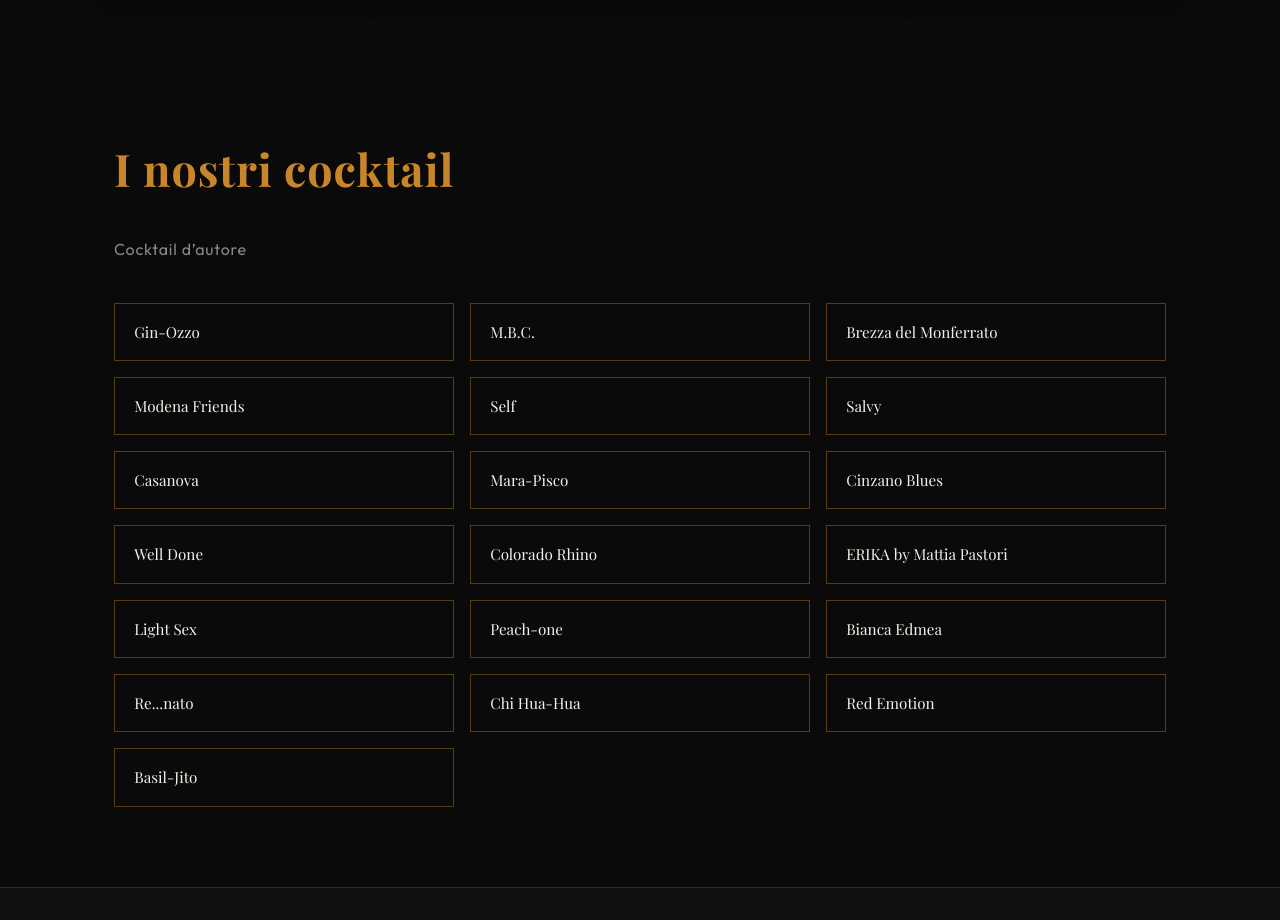
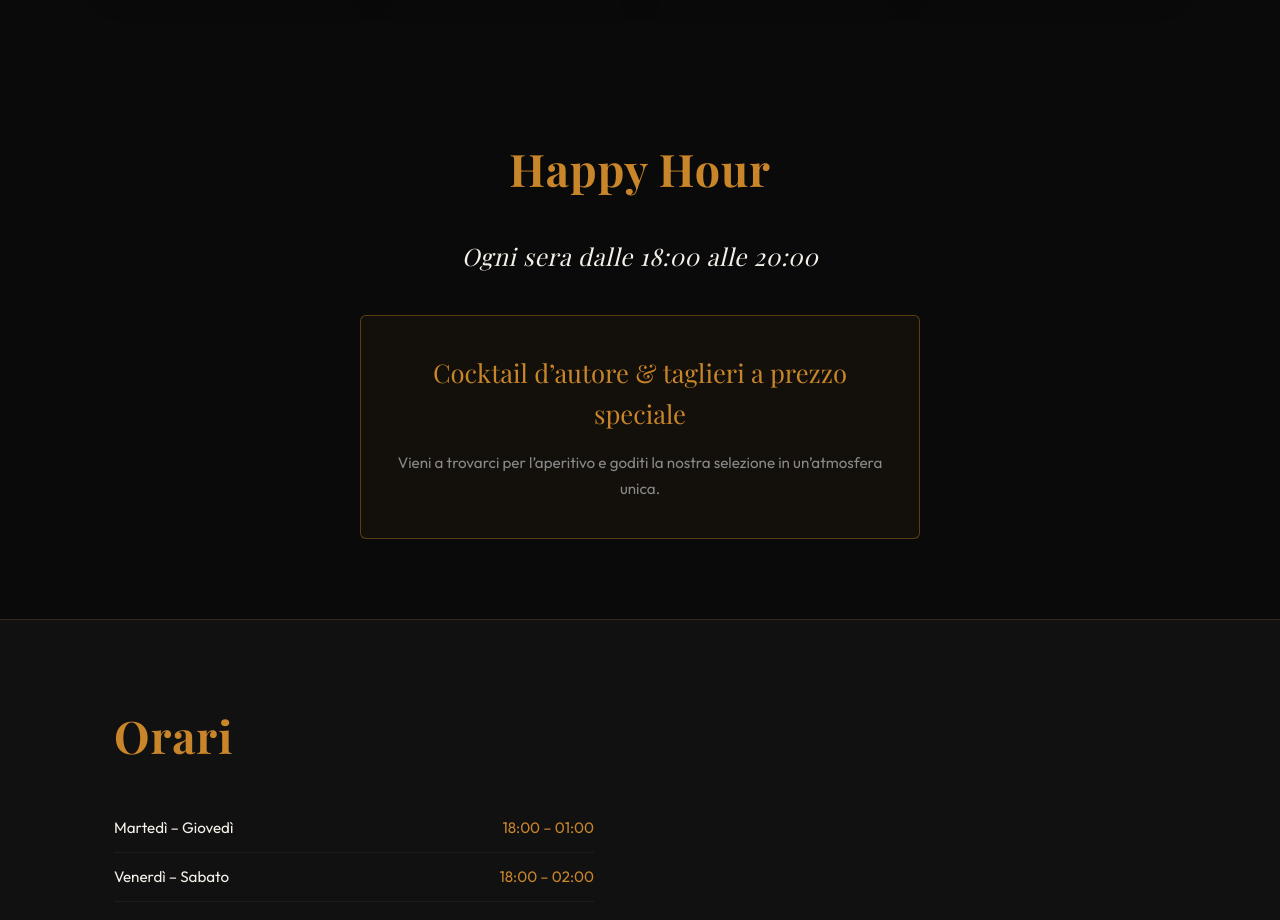
Before and after one commit to deyemproject-cloud/pozo_versione1, a plain HTML site: page index.html in a window 1280 px wide. Shown: the part 1880-2800 px from the top of the page. Drawn offline with nearby package versions, Linux system fonts and the light colour scheme; a web font is replaced by a local one.

Commit message:
Replace Cocktail nav/section with Happy Hour
- Remove Cocktail link from navbar; add plain Happy Hour nav link
- Remove "I nostri cocktail" list section
- Add Happy Hour section (18:00–20:00 promo card)
- Move #cocktail anchor to the cocktail photo gallery

Co-Authored-By: Claude Opus 4.8 <noreply@anthropic.com>

```diff
--- a/index.html
+++ b/index.html
@@ -17,7 +17,7 @@
   <link rel="stylesheet" href="style.css?v=4">
 </head>
 <body>
-  <a href="#cocktail" class="skip-link">Vai al contenuto</a>
+  <a href="#chi-siamo" class="skip-link">Vai al contenuto</a>
 
   <!-- NAVBAR -->
   <nav class="navbar" id="navbar">
@@ -27,10 +27,10 @@
     </button>
     <ul class="navbar__links" id="navLinks">
       <li><a href="#chi-siamo">Chi siamo</a></li>
-      <li><a href="#cocktail">Cocktail</a></li>
       <li><a href="menu.html">Menù</a></li>
       <li><a href="#orari">Orari</a></li>
       <li><a href="#contatti">Contatti</a></li>
+      <li><a href="#happy-hour">Happy Hour</a></li>
     </ul>
   </nav>
 
@@ -56,7 +56,7 @@
   </section>
 
   <!-- COCKTAIL GALLERY -->
-  <section class="gallery fade-in" aria-label="Fotografie dei cocktail d'autore">
+  <section class="gallery fade-in" id="cocktail" aria-label="Fotografie dei cocktail d'autore">
     <div class="container">
       <div class="gallery__grid">
         <figure class="gallery__item"><img src="assets/cocktail1-hero.webp" alt="Cocktail sour rosso d'autore del Pozzo American Bar" loading="lazy"></figure>
@@ -71,31 +71,17 @@
     </div>
   </section>
 
-  <!-- COCKTAIL -->
-  <section class="section cocktail fade-in" id="cocktail">
+  <!-- HAPPY HOUR -->
+  <section class="section happy-hour fade-in" id="happy-hour">
     <div class="container">
-      <h2 class="section__title">I nostri cocktail</h2>
-      <p class="cocktail__intro">Cocktail d&rsquo;autore</p>
-      <div class="cocktail__grid">
-        <div class="card"><span class="card__name">Gin-Ozzo</span></div>
-        <div class="card"><span class="card__name">M.B.C.</span></div>
-        <div class="card"><span class="card__name">Brezza del Monferrato</span></div>
-        <div class="card"><span class="card__name">Modena Friends</span></div>
-        <div class="card"><span class="card__name">Self</span></div>
-        <div class="card"><span class="card__name">Salvy</span></div>
-        <div class="card"><span class="card__name">Casanova</span></div>
-        <div class="card"><span class="card__name">Mara-Pisco</span></div>
-        <div class="card"><span class="card__name">Cinzano Blues</span></div>
-        <div class="card"><span class="card__name">Well Done</span></div>
-        <div class="card"><span class="card__name">Colorado Rhino</span></div>
-        <div class="card"><span class="card__name">ERIKA by Mattia Pastori</span></div>
-        <div class="card"><span class="card__name">Light Sex</span></div>
-        <div class="card"><span class="card__name">Peach-one</span></div>
-        <div class="card"><span class="card__name">Bianca Edmea</span></div>
-        <div class="card"><span class="card__name">Re...nato</span></div>
-        <div class="card"><span class="card__name">Chi Hua-Hua</span></div>
-        <div class="card"><span class="card__name">Red Emotion</span></div>
-        <div class="card"><span class="card__name">Basil-Jito</span></div>
+      <h2 class="section__title">Happy Hour</h2>
+      <p class="happy-hour__intro">Ogni sera dalle 18:00 alle 20:00</p>
+      <div class="happy-hour__card">
+        <p class="happy-hour__deal">Cocktail d&rsquo;autore &amp; taglieri a prezzo speciale</p>
+        <p class="happy-hour__note">
+          Vieni a trovarci per l&rsquo;aperitivo e goditi la nostra selezione
+          in un&rsquo;atmosfera unica.
+        </p>
       </div>
     </div>
   </section>
--- a/style.css
+++ b/style.css
@@ -270,6 +270,36 @@ img { display: block; max-width: 100%; }
   margin-left: auto;
 }
 
+/* ── Happy Hour ── */
+.happy-hour { text-align: center; }
+.happy-hour__intro {
+  font-family: var(--font-serif);
+  font-size: clamp(1.1rem, 2.5vw, 1.5rem);
+  font-style: italic;
+  color: var(--text-primary);
+  margin-bottom: 2.5rem;
+  letter-spacing: 0.03em;
+}
+.happy-hour__card {
+  max-width: 560px;
+  margin: 0 auto;
+  padding: 2.25rem 2rem;
+  border: 1px solid rgba(200, 133, 42, 0.4);
+  border-radius: 6px;
+  background-color: rgba(200, 133, 42, 0.05);
+}
+.happy-hour__deal {
+  font-family: var(--font-serif);
+  font-size: clamp(1.2rem, 3vw, 1.6rem);
+  color: var(--accent);
+  margin-bottom: 1rem;
+}
+.happy-hour__note {
+  font-size: 0.95rem;
+  color: var(--text-muted);
+  line-height: 1.7;
+}
+
 /* ── Orari ── */
 .orari { background-color: var(--bg-secondary); }
 .orari__table { width: 100%; max-width: 480px; border-collapse: collapse; }
```
